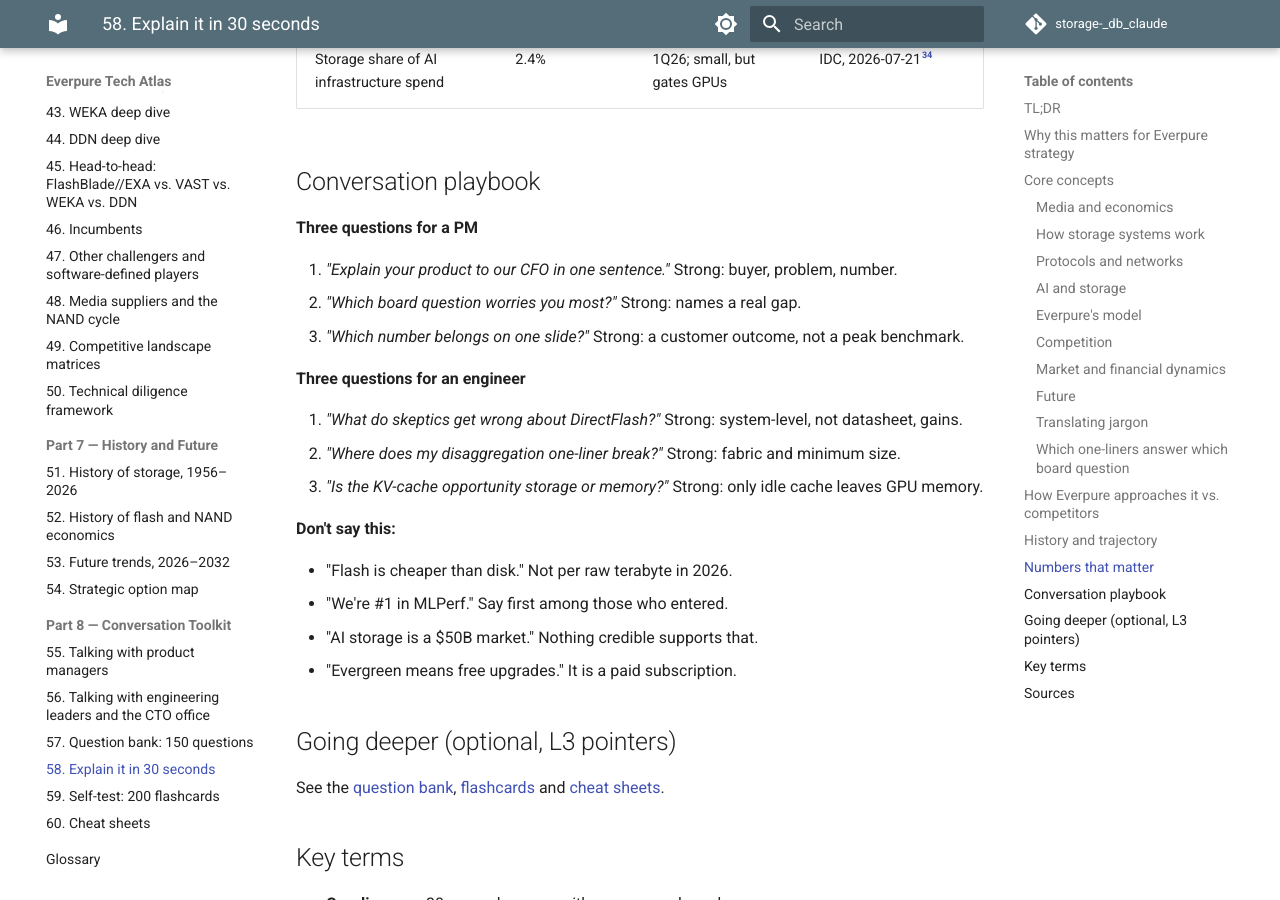
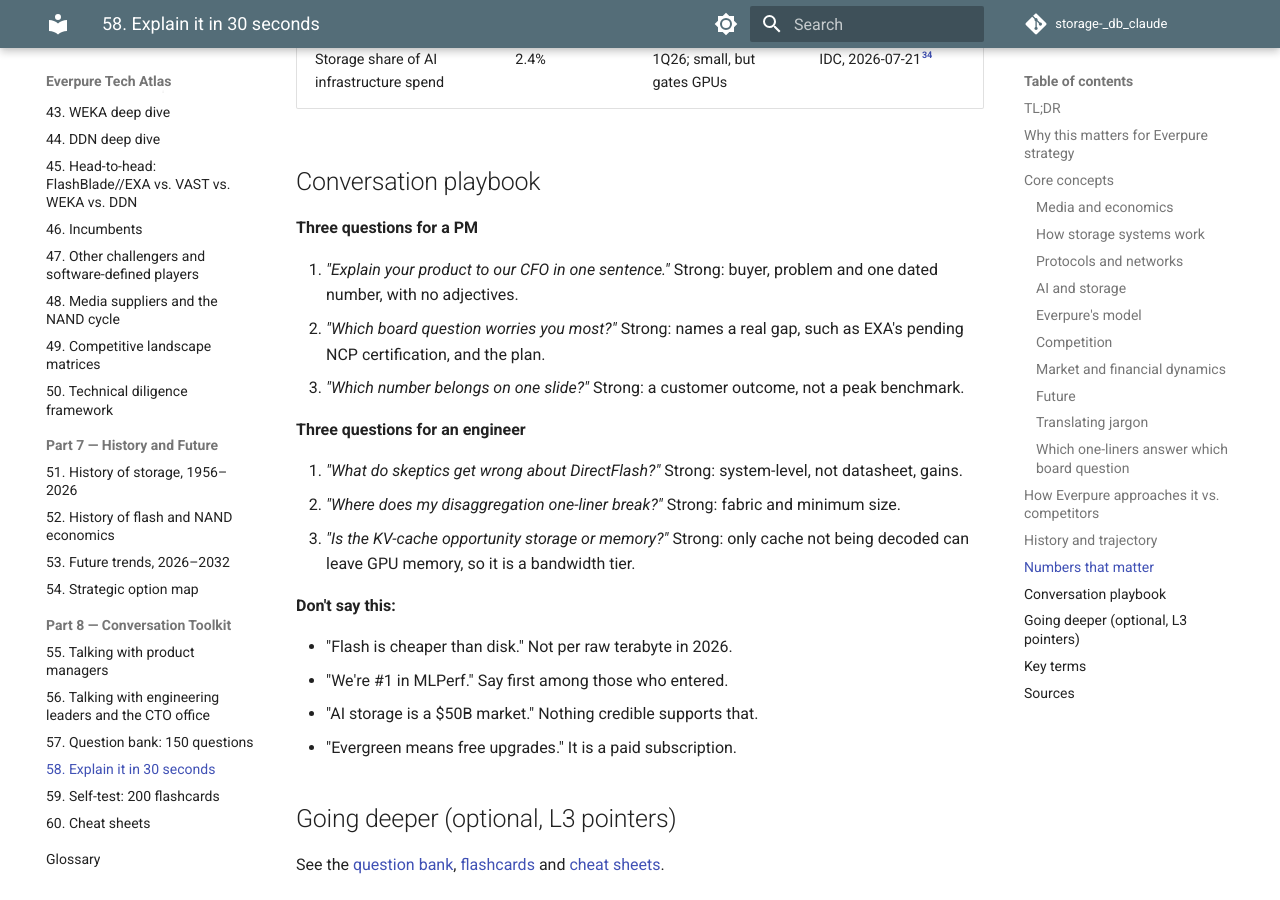
Before and after one commit to FrankHuang94/storage-_db_claude, an MkDocs documentation site: the page built from docs/08-conversation-toolkit/58-explain-in-30-seconds.md, in a window 1280 px wide and 900 px high, scrolled down 9257 px. Built offline with MkDocs 1.6.1 and Material for MkDocs 9.7.7, drawn with Linux system fonts in a browser that asks for light colours; comment, search, counter and statistics services are not loaded.

Commit message:
docs(ch58): explain it in 30 seconds: 66 one-liners
Co-Authored-By: Claude Opus 5.5 <noreply@anthropic.com>
Claude-Session: https://claude.ai/code/session_015j6Et5cc16wRkKSRtDPPUF

```diff
--- a/docs/08-conversation-toolkit/58-explain-in-30-seconds.md
+++ b/docs/08-conversation-toolkit/58-explain-in-30-seconds.md
@@ -229,15 +229,15 @@ The pitch has had three versions: flash at disk-like effective prices at the Oct
 
 **Three questions for a PM**
 
-1. *"Explain your product to our CFO in one sentence."* Strong: buyer, problem, number.
-2. *"Which board question worries you most?"* Strong: names a real gap.
+1. *"Explain your product to our CFO in one sentence."* Strong: buyer, problem and one dated number, with no adjectives.
+2. *"Which board question worries you most?"* Strong: names a real gap, such as EXA's pending NCP certification, and the plan.
 3. *"Which number belongs on one slide?"* Strong: a customer outcome, not a peak benchmark.
 
 **Three questions for an engineer**
 
 1. *"What do skeptics get wrong about DirectFlash?"* Strong: system-level, not datasheet, gains.
 2. *"Where does my disaggregation one-liner break?"* Strong: fabric and minimum size.
-3. *"Is the KV-cache opportunity storage or memory?"* Strong: only idle cache leaves GPU memory.
+3. *"Is the KV-cache opportunity storage or memory?"* Strong: only cache not being decoded can leave GPU memory, so it is a bandwidth tier.
 
 **Don't say this:**
 
```
Also changed, not shown: meta/glossary-staging/ch58.md (added, +11 -0 lines), meta/open-questions-staging/ch58.md (added, +5 -0 lines).
